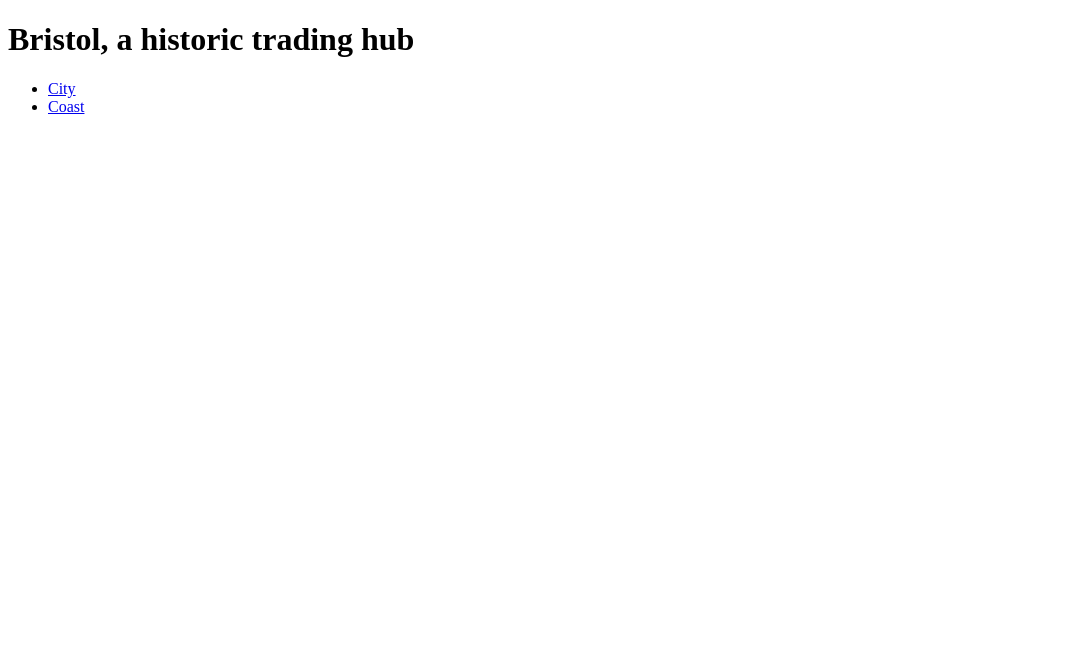
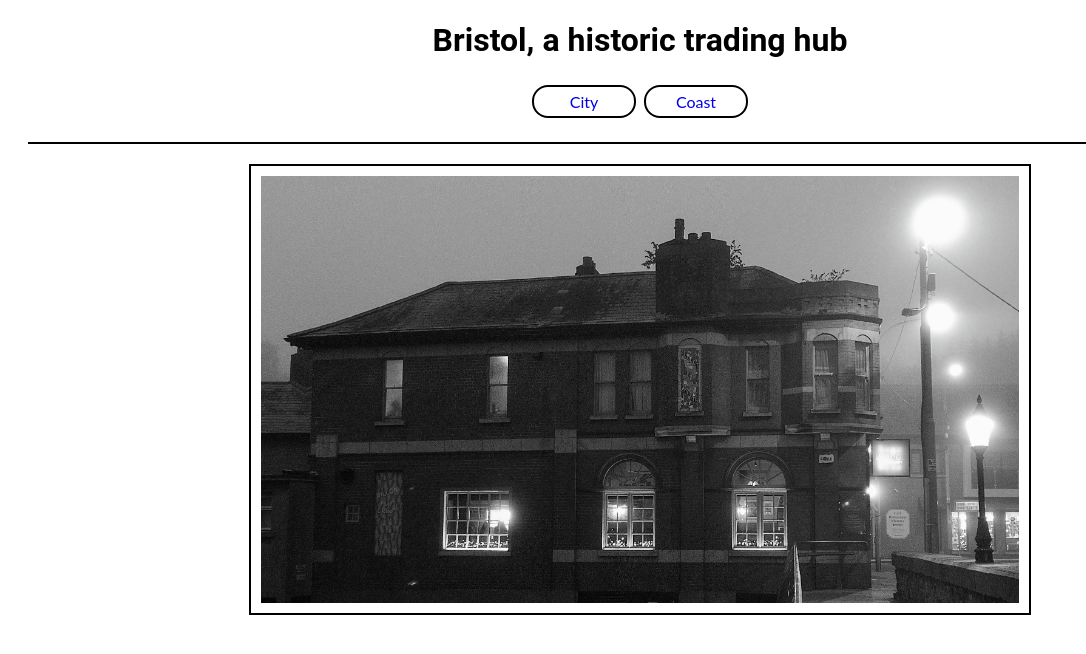
Before and after one commit to alphabetjim/html-in-IDE, a plain HTML site: page index.html in a window 1280 px wide. Shown: the whole page, without its empty margins (0-1086 px from the left). Drawn offline with Linux system fonts and the light colour scheme.

Commit message:
feat: added images to the webpages.

```diff
--- a/index.html
+++ b/index.html
@@ -4,10 +4,11 @@
     <meta charset="UTF-8">
     <meta name="viewport" content="width=device-width, initial-scale=1.0">
     <title>Bristol</title>
+    <link rel="stylesheet" href="assets/css/style.css">
 </head>
 <body>
     <h1>Bristol, a historic trading hub</h1>
-    <nav></nav>
+    <nav>
         <ul>
             <li>
                 <a href="index.html">City</a>
@@ -16,5 +17,9 @@
                 <a href="coast.html">Coast</a>
             </li>
         </ul>
+    </nav>
+    <section>
+        <img src="assets/images/city.jpg" alt="Image of an urban environment.">
+    </section>
 </body>
 </html>
```
Also changed, not shown: coast.html (+5 -1 lines), assets/images/beach.jpg (added), assets/images/city.jpg (added).
